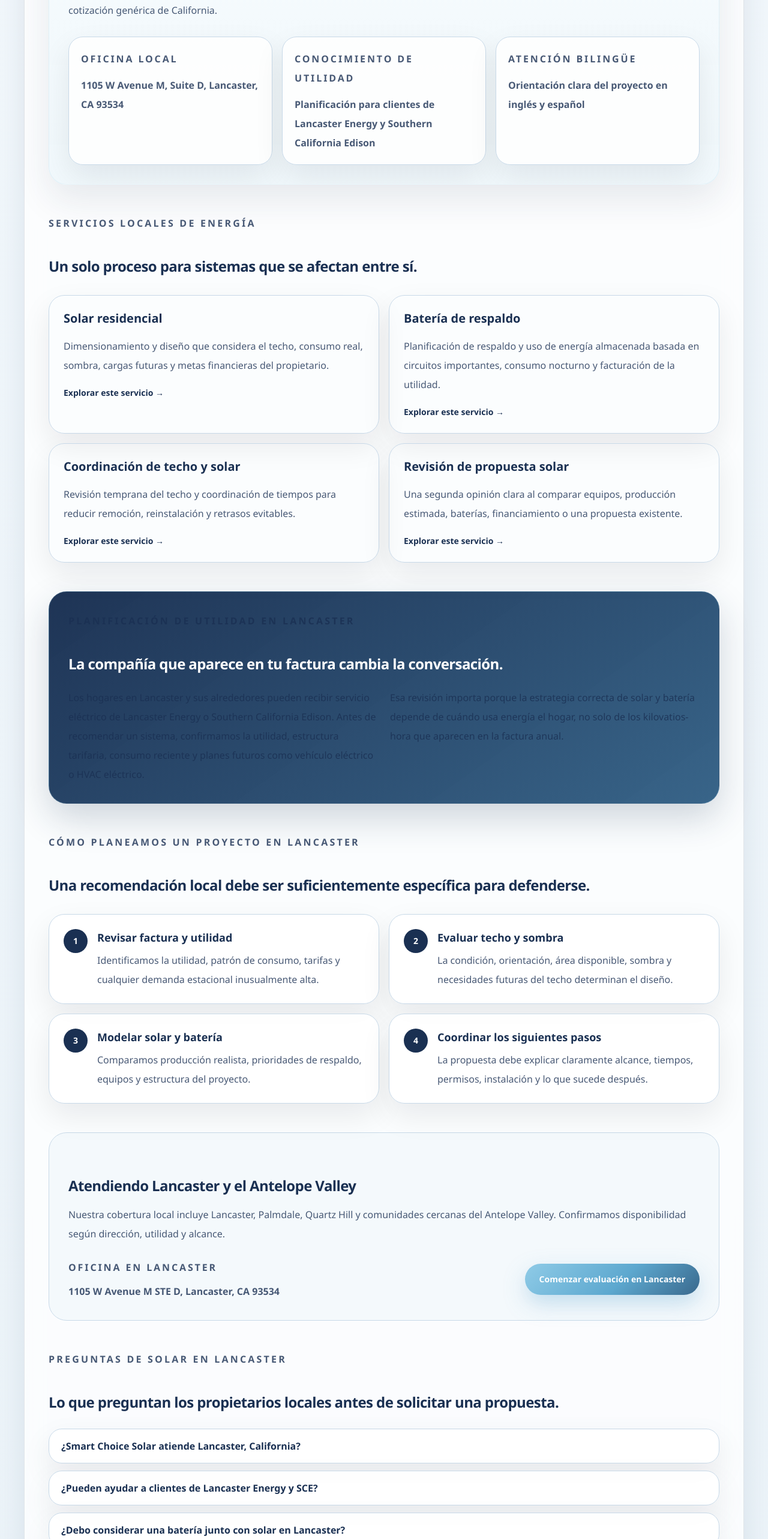
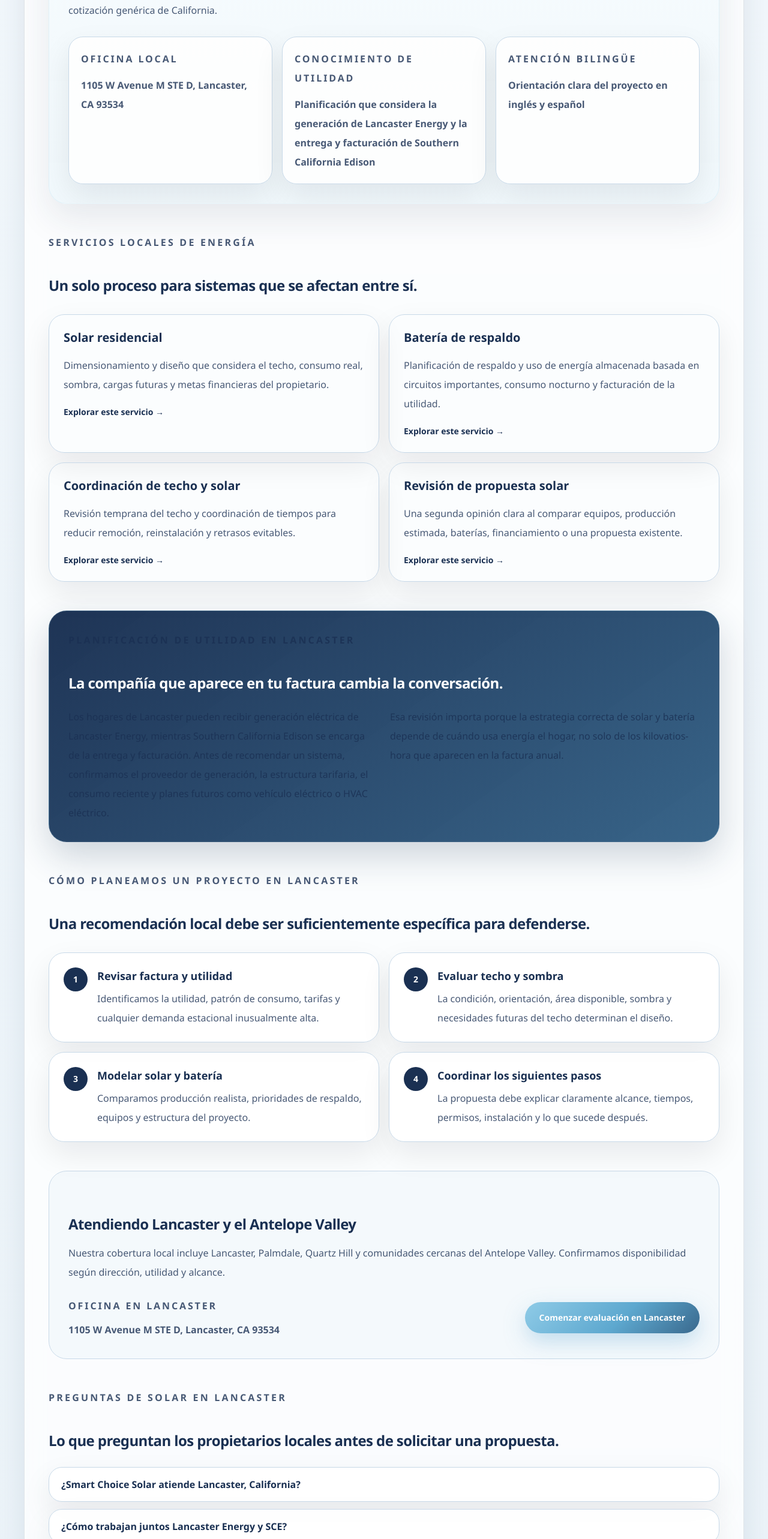
Before and after one commit to uriel-cmd/Smart-choice-solar-sitev2, a Next.js app: page /es/service-areas/lancaster-ca in a window 1280 px wide. Shown: the part 2040-4606 px from the top of the page at 60% size. Built offline with nearby package versions, Linux system fonts and the light colour scheme.

Commit message:
Clarify Lancaster utility and address details

```diff
--- a/app/service-areas/lancaster-ca/page.tsx
+++ b/app/service-areas/lancaster-ca/page.tsx
@@ -19,7 +19,7 @@ export const metadata = buildMetadata({
 
 const faqs = [
   ["Does Smart Choice Solar serve Lancaster, California?", "Yes. Smart Choice Solar is based in Lancaster and serves homeowners in Lancaster and surrounding Antelope Valley communities, subject to project scope and address verification."],
-  ["Can you help both Lancaster Energy and SCE customers?", "We begin by confirming the utility shown on the homeowner’s bill, then review usage and the applicable project path before making a recommendation."],
+  ["How do Lancaster Energy and SCE work together?", "Lancaster Energy may provide electricity generation, while Southern California Edison delivers the power and sends the bill. We review both sets of charges and the home’s usage before making a recommendation."],
   ["Should I consider a battery with solar in Lancaster?", "It depends on evening usage, outage priorities, rate structure, available incentives, and budget. We model those factors instead of automatically adding or excluding storage."],
   ["What if my roof may need replacement?", "We recommend reviewing roof condition before final solar design. Coordinating roofing and solar early can reduce avoidable rework and protect the long-term project."],
   ["Can you review another company’s solar proposal?", "Yes. We can help compare system size, estimated production, battery capacity, equipment assumptions, financing structure, and what is included after installation."]
--- a/components/pages/lancaster-service-area-page-client.tsx
+++ b/components/pages/lancaster-service-area-page-client.tsx
@@ -18,8 +18,8 @@ const copy = {
     localBody:
       "Lancaster homeowners deal with intense summer cooling demand, strong year-round sun, different utility structures, and roofs that need to be evaluated before equipment is designed. We start with those realities instead of treating the project like a generic California quote.",
     facts: [
-      ["Local office", "1105 W Avenue M, Suite D, Lancaster, CA 93534"],
-      ["Utility-aware", "Planning for Lancaster Energy and Southern California Edison customers"],
+      ["Local office", "1105 W Avenue M STE D, Lancaster, CA 93534"],
+      ["Utility-aware", "Planning for Lancaster Energy generation with Southern California Edison delivery and billing"],
       ["Bilingual support", "Clear project guidance in English and Spanish"]
     ],
     servicesEyebrow: "Local Home-Energy Services",
@@ -33,7 +33,7 @@ const copy = {
     utilityEyebrow: "Lancaster Utility Planning",
     utilityTitle: "The utility shown on your bill changes the conversation.",
     utilityP1:
-      "Homes in and around Lancaster may receive electric service through Lancaster Energy or Southern California Edison. Before recommending a system, we confirm the serving utility, rate structure, recent usage, and whether the homeowner is planning for an EV, electric HVAC, or other future load.",
+      "Lancaster homes may receive electricity generation from Lancaster Energy, while Southern California Edison provides delivery and billing. Before recommending a system, we confirm the generation provider, rate structure, recent usage, and whether the homeowner is planning for an EV, electric HVAC, or other future load.",
     utilityP2:
       "That review matters because the right solar-and-battery strategy depends on when the home uses power—not only how many kilowatt-hours appear on the annual bill.",
     processEyebrow: "How We Plan A Lancaster Project",
@@ -51,7 +51,7 @@ const copy = {
     faqTitle: "Questions local homeowners ask before requesting a proposal.",
     faqs: [
       ["Does Smart Choice Solar serve Lancaster, California?", "Yes. Smart Choice Solar is based in Lancaster and serves homeowners in Lancaster and surrounding Antelope Valley communities, subject to project scope and address verification."],
-      ["Can you help both Lancaster Energy and SCE customers?", "We begin by confirming the utility shown on the homeowner’s bill, then review usage and the applicable project path before making a recommendation."],
+      ["How do Lancaster Energy and SCE work together?", "Lancaster Energy may provide electricity generation, while Southern California Edison delivers the power and sends the bill. We review both sets of charges and the home’s usage before making a recommendation."],
       ["Should I consider a battery with solar in Lancaster?", "It depends on evening usage, outage priorities, rate structure, available incentives, and budget. We model those factors instead of automatically adding or excluding storage."],
       ["What if my roof may need replacement?", "We recommend reviewing roof condition before final solar design. Coordinating roofing and solar early can reduce avoidable rework and protect the long-term project."],
       ["Can you review another company’s solar proposal?", "Yes. We can help compare system size, estimated production, battery capacity, equipment assumptions, financing structure, and what is included after installation."]
@@ -68,8 +68,8 @@ const copy = {
     localBody:
       "Los propietarios de Lancaster enfrentan alta demanda de aire acondicionado en verano, abundante sol, distintas estructuras de servicio eléctrico y techos que deben revisarse antes de diseñar el sistema. Empezamos con esas realidades en lugar de tratar el proyecto como una cotización genérica de California.",
     facts: [
-      ["Oficina local", "1105 W Avenue M, Suite D, Lancaster, CA 93534"],
-      ["Conocimiento de utilidad", "Planificación para clientes de Lancaster Energy y Southern California Edison"],
+      ["Oficina local", "1105 W Avenue M STE D, Lancaster, CA 93534"],
+      ["Conocimiento de utilidad", "Planificación que considera la generación de Lancaster Energy y la entrega y facturación de Southern California Edison"],
       ["Atención bilingüe", "Orientación clara del proyecto en inglés y español"]
     ],
     servicesEyebrow: "Servicios Locales De Energía",
@@ -83,7 +83,7 @@ const copy = {
     utilityEyebrow: "Planificación De Utilidad En Lancaster",
     utilityTitle: "La compañía que aparece en tu factura cambia la conversación.",
     utilityP1:
-      "Los hogares en Lancaster y sus alrededores pueden recibir servicio eléctrico de Lancaster Energy o Southern California Edison. Antes de recomendar un sistema, confirmamos la utilidad, estructura tarifaria, consumo reciente y planes futuros como vehículo eléctrico o HVAC eléctrico.",
+      "Los hogares de Lancaster pueden recibir generación eléctrica de Lancaster Energy, mientras Southern California Edison se encarga de la entrega y facturación. Antes de recomendar un sistema, confirmamos el proveedor de generación, la estructura tarifaria, el consumo reciente y planes futuros como vehículo eléctrico o HVAC eléctrico.",
     utilityP2:
       "Esa revisión importa porque la estrategia correcta de solar y batería depende de cuándo usa energía el hogar, no solo de los kilovatios-hora que aparecen en la factura anual.",
     processEyebrow: "Cómo Planeamos Un Proyecto En Lancaster",
@@ -101,7 +101,7 @@ const copy = {
     faqTitle: "Lo que preguntan los propietarios locales antes de solicitar una propuesta.",
     faqs: [
       ["¿Smart Choice Solar atiende Lancaster, California?", "Sí. Smart Choice Solar tiene su base en Lancaster y atiende a propietarios en Lancaster y comunidades cercanas del Antelope Valley, según el alcance y la verificación de dirección."],
-      ["¿Pueden ayudar a clientes de Lancaster Energy y SCE?", "Primero confirmamos la utilidad que aparece en la factura, luego revisamos el consumo y la ruta aplicable antes de recomendar un sistema."],
+      ["¿Cómo trabajan juntos Lancaster Energy y SCE?", "Lancaster Energy puede proporcionar la generación eléctrica, mientras Southern California Edison entrega la energía y envía la factura. Revisamos ambos cargos y el consumo del hogar antes de hacer una recomendación."],
       ["¿Debo considerar una batería junto con solar en Lancaster?", "Depende del consumo nocturno, prioridades durante apagones, tarifa, incentivos disponibles y presupuesto. Modelamos esos factores antes de recomendar almacenamiento."],
       ["¿Qué pasa si mi techo necesita reemplazo?", "Recomendamos revisar el techo antes del diseño final. Coordinar techo y solar desde el principio puede reducir retrabajos y proteger el proyecto a largo plazo."],
       ["¿Pueden revisar la propuesta solar de otra compañía?", "Sí. Podemos comparar tamaño, producción estimada, capacidad de batería, equipos, financiamiento y lo que incluye el servicio después de instalar."]
```
